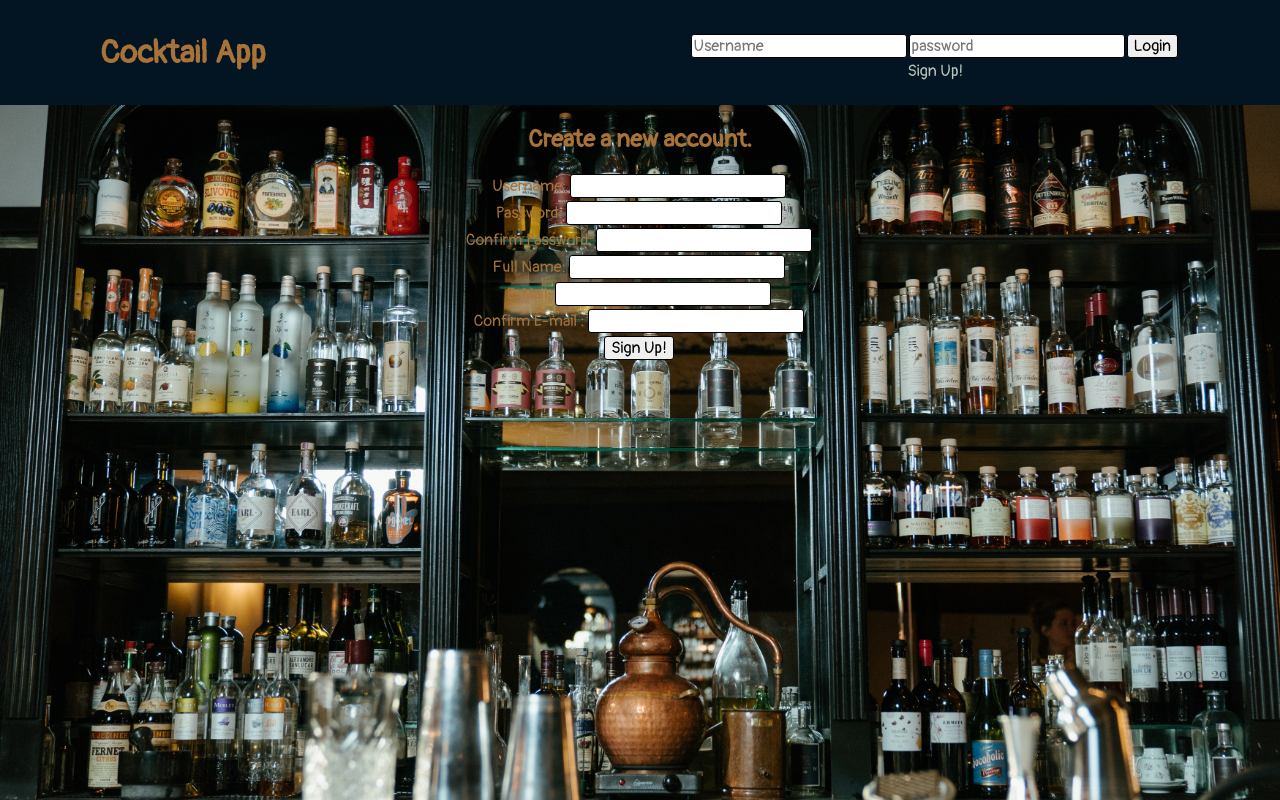
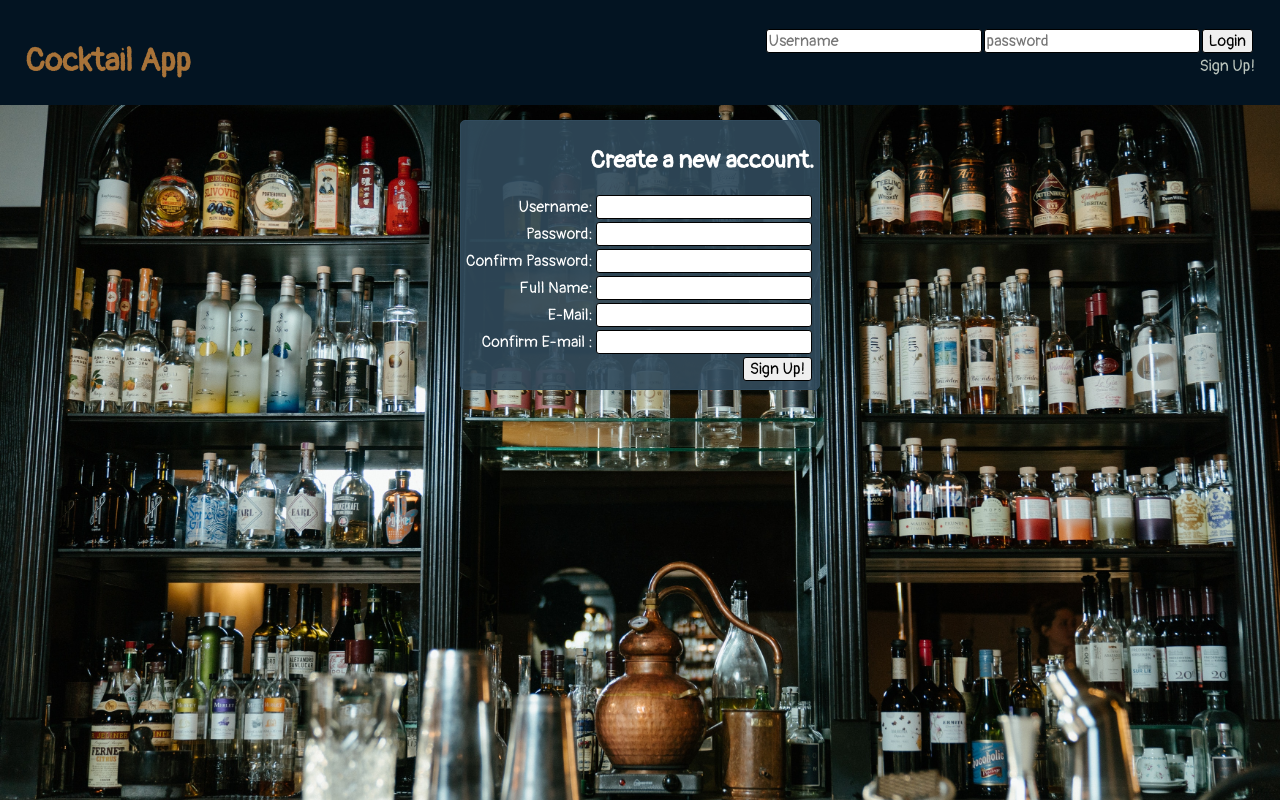
Before and after one commit to davidglic/project3-frontend, a React (Create React App) app in the folder cocktail-app/: page /signup in a window 1280 px wide. Built offline with nearby package versions, Linux system fonts and the light colour scheme; no server answers.

Commit message:
took our existing styling and applied it to other pages.

```diff
--- a/cocktail-app/src/App.css
+++ b/cocktail-app/src/App.css
@@ -18,17 +18,37 @@ body{
   background-position: center center;
   background-attachment: fixed;
 }
+
+/* Header things -------------------------------------------------------------------- */
+.content {
+  margin-top: 120px;
+}
 .header {
+
   display: flex;
   justify-content: space-between;
   align-items: center;
   background-color: rgba(3,20,34);
   height: 105px;
+
+}
+.header-container {
+  width: 100vw;
+  position: fixed;
+  top: 0;
 }
 .head-right{
-  margin-right: 100px;
-  margin-top: 10px;
+ margin-right: 25px;
+ text-align: right;
 }
+.head-left{
+  margin-left: 25px;
+
+}
+.title {
+  margin-bottom: 5px;
+}
+
 .container {
   display: flex;
   justify-content: space-evenly;
@@ -36,13 +56,39 @@ body{
   margin-top: 5px;
 
 }
+
+/* Search things ---------------------------------------- */
+.search-container {
+  border: 1px solid rgba(49,75,93);
+  color: White;
+  padding: 5px;
+  margin: 5px;
+  border-radius: 5px;
+  background: rgba(49,75,93, .90);
+  align-items: center;
+
+}
+
+.alphabet {
+  font-size:x-large;
+  display: flex;
+  flex-direction: row;
+  flex-wrap: wrap;
+  justify-content: space-around;
+  max-width: 885px;
+  margin-left: auto;
+  margin-right: auto;
+}
+.letter:hover {
+  font-weight: bold;
+}
 .each {
   border: 1px solid rgba(49,75,93);
   color:white;
   padding: 5px;
   margin: 5px;
   border-radius: 5px;
-  background: rgba(49,75,93, 0.75);
+  background: rgba(49,75,93, 0.90);
 }
 .each:hover {
   border: 1px solid white;
@@ -50,6 +96,10 @@ body{
   border-radius: 5px;
 
 }
+.search-title {
+  font-weight: 500;
+}
+/* drink things -------------------------------------------------------- */
 .ingredientContainer {
   margin-left: 30px;
   margin-right:  30px;
@@ -76,16 +126,16 @@ body{
 li{
   list-style-type: none;
 }
-h3 {
+/* h3 {
   text-align: left;
   margin-bottom: 0;
   margin-left: 36px;
-}
-h1{
+} */
+/* h1{
   margin-left: 100px;
   margin-bottom: 2px;
   margin-top: 2px;
-}
+} */
 .ingredients {
   margin-top: 2px;
   text-align: left;
@@ -109,7 +159,8 @@ h1{
   border-radius: 3px;
   margin-right: 2px;
   font-family: 'Pangolin', cursive;
-  font-size: 18pt;
+  /* font-size: 18pt; */
+  font-size: large;
 }
 .button:hover {
   background-color: white;
@@ -154,6 +205,23 @@ h1{
   display: flex;
   justify-content: space-evenly;
 }
+/* sign up ------------------------------------------------ */
+.signupInfo {
+  width:fit-content;
+  text-align: right;
+  justify-self: center;
+  margin-left: auto;
+  margin-right: auto;
+}
+
+.landing-text {
+  width:fit-content;
+
+  justify-self: center;
+  margin-left: auto;
+  margin-right: auto;
+}
+
 
 /* Bluish-black: 3,20,34
 blue: 49,75,93
--- a/cocktail-app/src/App.js
+++ b/cocktail-app/src/App.js
@@ -168,6 +168,7 @@ class App extends Component {
           onLogout={this.onLogout}
 
         />
+        <div className="content">
         <Route
           path="/"
           exact render={() =>
@@ -219,6 +220,7 @@ class App extends Component {
           />
         }
         />
+        </div>
       </div>
     );
   }
--- a/cocktail-app/src/components/Header.js
+++ b/cocktail-app/src/components/Header.js
@@ -12,17 +12,19 @@ class Header extends Component{
     render () {
         return (
 
-        <div>
+        <div className="header-container">
             {this.props.loggedIn === true ?
                 <div className="header">
                     <div className="head-left">
                 <h1 className="title">Cocktail App</h1>
                 <Link to="/search">Search</Link>
+                <span>  ---  </span>
+                <Link to={`/profile/${this.props.username}`}>Profile</Link>
             </div>
         <div className="head-right">
             <div className="login-container">
-                <h4>Welcome, {this.props.name}</h4>
-                <Link to={`/profile/${this.props.username}`}>Profile</Link><br/>
+                <h4 className="title">Welcome, {this.props.name}</h4>
+
                 <Link onClick={this.props.onLogout}>Logout</Link>
             </div>
         </div>
--- a/cocktail-app/src/components/Landing.js
+++ b/cocktail-app/src/components/Landing.js
@@ -13,7 +13,7 @@ class Landing extends Component {
     }
     render () {
     return (
-        <div>
+        <div className="landing-text search-container">
             <h1> Welcome to the Cocktail App.</h1>
             <p>Login or sign up above to search the library.</p>
             <p>A sample search for margaritas:</p>
--- a/cocktail-app/src/components/Profile.js
+++ b/cocktail-app/src/components/Profile.js
@@ -85,7 +85,7 @@ class Profile extends Component {
         })
     return (
     <div className="info">
-        <div className="profile">
+        <div className="profile search-container">
             <h1> Profile:</h1>
             <p> {this.state.username} </p>
             <form onSubmit={this.onSubmit}>
@@ -119,7 +119,7 @@ class Profile extends Component {
                     onClick={this.handleDeleteUser}>Delete User?</button>
         </div>
         <div>
-            <form className="favs">
+            <form className="favs search-container">
                 <h1>Favorite List:</h1>
                 {favList}
             </form>
--- a/cocktail-app/src/components/Search.js
+++ b/cocktail-app/src/components/Search.js
@@ -48,8 +48,9 @@ class Search extends Component {
     render () {
 
     return (
-        <div>
-            <h3>Search by Drink Name:</h3>
+        <div className="search-container">
+            <button value="Random Drink" onClick={this.props.searchRandom} className="button">Random Drink</button>
+            <h3 className="search-title">Search by Drink Name:</h3>
             <input  className="button"
                     type="text"
                     name="searchBar"
@@ -61,7 +62,7 @@ class Search extends Component {
                     type="submit"
                     value="Search!"
                     onClick={() => this.props.searchDrinks(this.state.searchBar)}/>
-            <h3>Search by ingredient:</h3>
+            <h3 className="search-title">Search by ingredient:</h3>
             <input  className="button"
                     type="text"
                     name="searchIng"
@@ -73,9 +74,9 @@ class Search extends Component {
                     type="submit"
                     value="Search!"
                     onClick={() => this.props.searchIngredients(this.state.searchIng)}/>
-            <h3>Search by First Letter of Drink:</h3>
+            <h3 className="search-title">Search by First Letter of Drink:</h3>
             <RenderLetters letterClick={this.letterClick}/>
-            <button value="Random Drink" onClick={this.props.searchRandom}>Random Drink</button>
+
         </div>
     )
 }
--- a/cocktail-app/src/components/Signup.js
+++ b/cocktail-app/src/components/Signup.js
@@ -45,8 +45,8 @@ class Signup extends Component{
 
 render () {
     return(
-        <div>
-            <div className="signupInfo">
+        <div className="signup-container">
+            <div className="signupInfo search-container">
             <h2>Create a new account.</h2>
 
             <form onSubmit={this.handleSubmit}>
```
